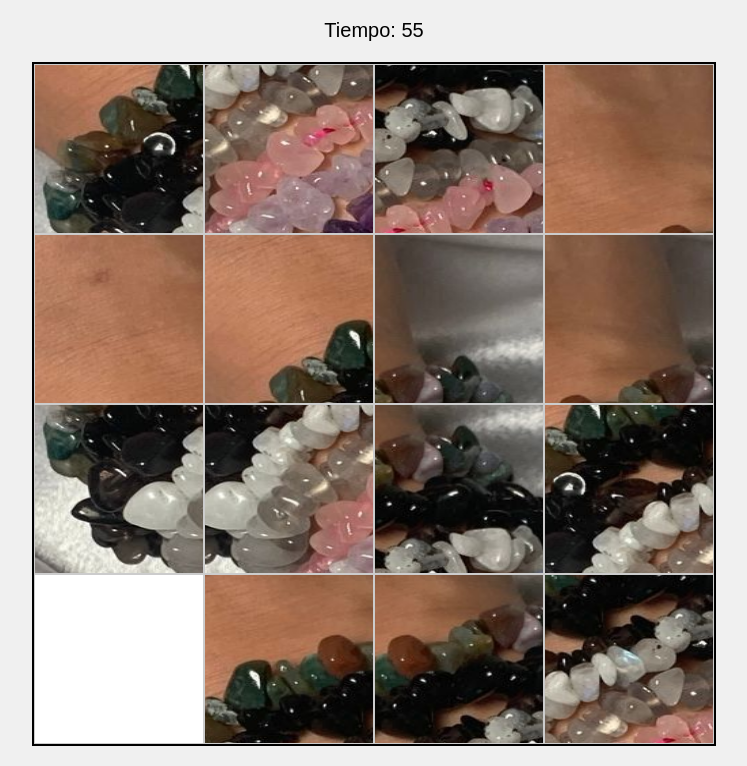
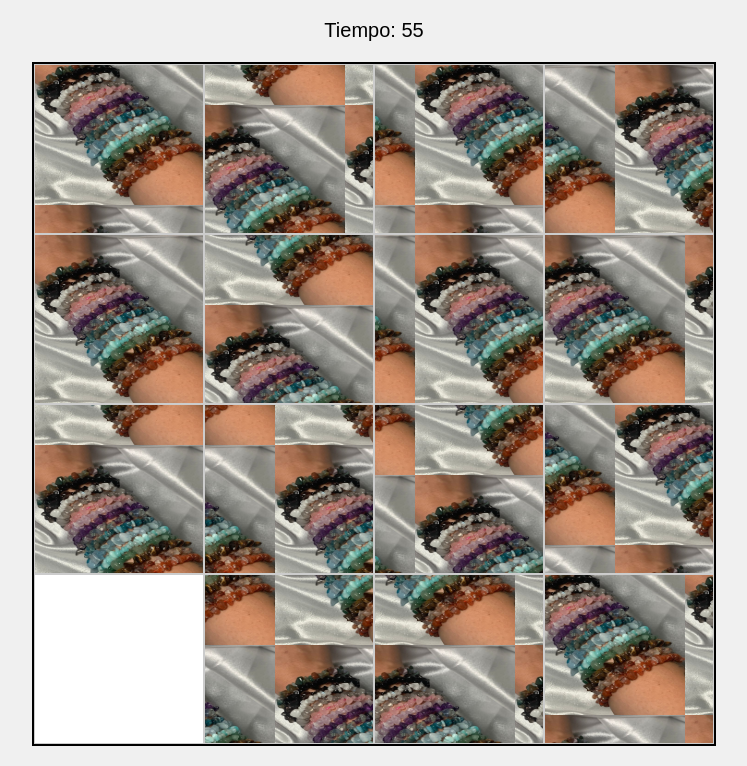
Before and after one commit to Ady161d/Juegos, a plain HTML site: page index.html in a window 1280 px wide. Shown: the part 61-827 px from the top of the page, without its empty margins (266-1013 px from the left). Drawn offline with Linux system fonts and the light colour scheme.

Commit message:
Update index.html

```diff
--- a/index.html
+++ b/index.html
@@ -22,7 +22,7 @@
       width: 170px;
       height: 170px;
       background-image: url('8487834ad95b139b8cc66bd2d9540338.jpg');
-      background-size: 1000px 1000px;
+      background-size: 170px 170px;
       box-sizing: border-box;
       border: 1px solid #ccc;
       cursor: pointer;
```
